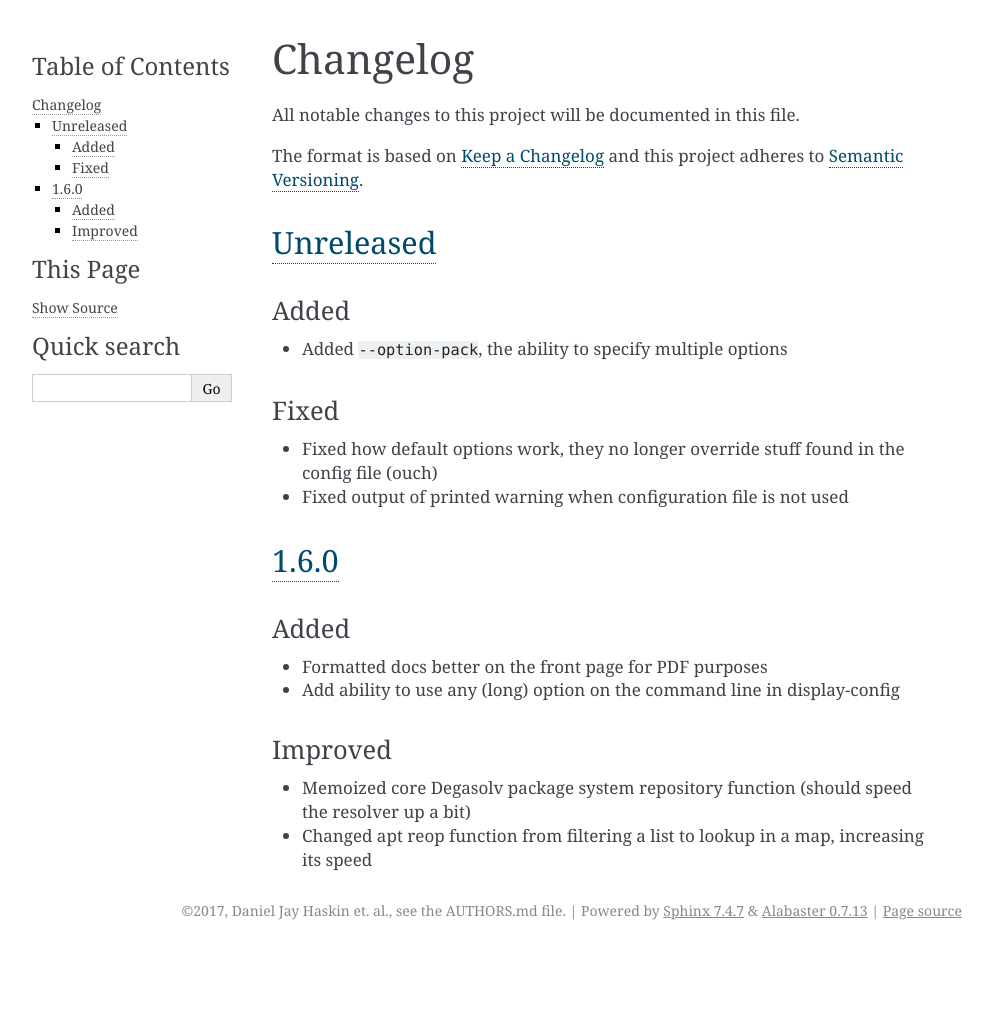
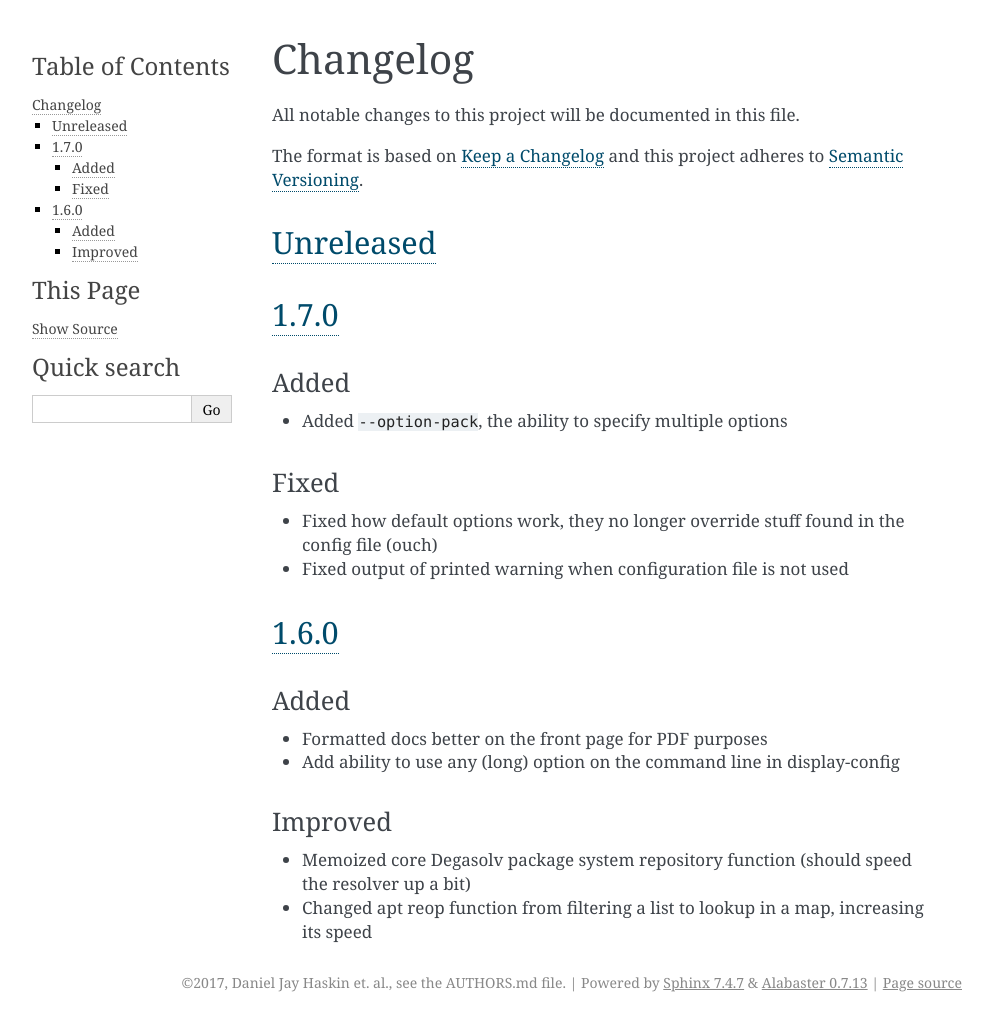
Before and after one commit to djhaskin987/degasolv, a Sphinx documentation site: the page built from docs/changelog.rst, in a window 1280 px wide. Shown: the whole page, without its empty margins (148-1140 px from the left). Built offline with Sphinx 7.4.7, drawn with Linux system fonts in a browser that asks for light colours; before the commit the page ends 950 px from its top, so only the background shows below that.

Commit message:
Bump version number to 1.7.0

```diff
--- a/docs/changelog.rst
+++ b/docs/changelog.rst
@@ -11,6 +11,9 @@ and this project adheres to `Semantic Versioning`_.
 
 `Unreleased`_
 -------------
+
+`1.7.0`_
+--------
 
 Added
 +++++
@@ -37,5 +40,6 @@ Improved
 - Changed apt reop function from filtering a list to lookup in a map,
   increasing its speed
 
-.. _Unreleased: https://github.com/djhaskin987/degasolv/compare/1.6.0...HEAD
+.. _Unreleased: https://github.com/djhaskin987/degasolv/compare/1.7.0...HEAD
+.. _1.7.0: https://github.com/djhaskin987/degasolv/compare/1.6.0...1.7.0
 .. _1.6.0: https://github.com/djhaskin987/degasolv/compare/1.5.1...1.6.0
--- a/docs/conf.py
+++ b/docs/conf.py
@@ -58,9 +58,9 @@ author = 'Daniel Jay Haskin et. al., see the AUTHORS.md file'
 # built documents.
 #
 # The short X.Y version.
-version = '1.6'
+version = '1.7'
 # The full version, including alpha/beta/rc tags.
-release = '1.6.1'
+release = '1.7.0'
 
 # The language for content autogenerated by Sphinx. Refer to documentation
 # for a list of supported languages.
```
Also changed, not shown: 1 other file.
